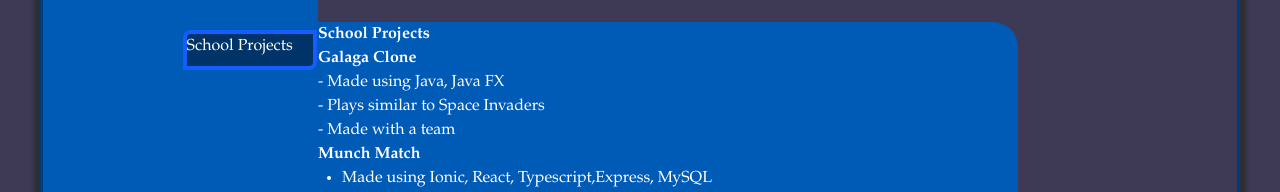
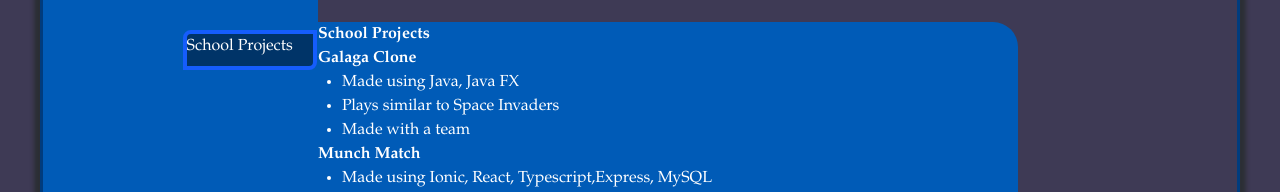
Before and after one commit to scottm213/scottmattera.net, a SvelteKit app: page /work in a window 1280 px wide. Both pictures are taken after a click on the button "School Projects". Shown: the part 226-418 px from the top of the page. Built offline with nearby package versions, Linux system fonts and the light colour scheme.

Commit message:
fix spacing on work page

```diff
--- a/src/routes/work/+page.svelte
+++ b/src/routes/work/+page.svelte
@@ -67,9 +67,11 @@
                     <div class = "workSquare overflow-y-scroll flex flex-col">
                         <h1 class ="font-bold">School Projects</h1>
                         <p class = "font-bold">Galaga Clone</p>
-                        <p>- Made using Java, Java FX <br>
-                        - Plays similar to Space Invaders <br>
-                        - Made with a team</p>
+                        <ul class="list-disc pl-6">
+                            <li>Made using Java, Java FX </li>
+                            <li>Plays similar to Space Invaders</li>
+                            <li>Made with a team</li>
+                        </ul>
                         <p class = "font-bold">Munch Match </p>
                         <ul class="list-disc pl-6">
                             <li>Made using Ionic, React, Typescript,Express, MySQL </li>
@@ -94,9 +96,11 @@
                             <li>Made with a group</li>
                         </ul>
                         <p class = "font-bold">Ghidra & IDA Pro Plugins Research</p>
-                        <p>- A research paper describing different plugins to assist with <br>
-                        reverse engineering and static malware analysis. <br>
-                        - Made with a team</p>
+                        <ul class="list-disc pl-6">
+                            <li>A research paper describing different plugins to assist with <br>
+                            reverse engineering and static malware analysis.</li>
+                            <li>Made with a team </li>
+                        </ul>
 
                     </div>
                 {/if}
@@ -105,10 +109,12 @@
                     <div class = "workSquare overflow-y-scroll flex flex-col">
                         <h1 class = "font-bold">Personal Projects</h1>
                         <p class = "font-bold">SleepZone (in progress)</p>
-                        <p>- Made using Swift, SwiftUI<br>
-                            - Simple iOS app for tracking and recording the amount of hours you sleep <br>
-                            - Uses SwiftData for persistent data tracking <br>
-                            - Made in collaboration</p>
+                        <ul class="list-disc pl-6">
+                        <li>Made using Swift, SwiftUI</li>
+                            <li>Simple iOS app for tracking and recording the amount of hours you sleep</li>
+                            <li>Uses SwiftData for persistent data tracking </li>
+                            <li>Made in collaboration</li>
+                        </ul>
                         <div class="flex items-center gap-2">
                             <a href="/museum" ><img src="/image/povray.png" class="fumo w-10 h-10 " alt="povray"></a><p class = "font-bold">POV-Ray Projects </p>
                         </div>
@@ -174,9 +180,11 @@
         <div class="bg-[#004281] flex flex-col items-center justify-center">
             <h1 class ="font-bold">---School Projects---</h1>
                 <p class = "font-bold">Galaga Clone</p>
-            <p>- Made using Java, Java FX <br>
-                - Plays similar to Space Invaders <br>
-                - Made with a team</p>
+                <ul class="list-disc pl-6">
+                    <li>Made using Java, Java FX </li>
+                    <li> Plays similar to Space Invaders</li>
+                    <li> Made with a team</li>
+                </ul>
                 <p class = "font-bold">Munch Match </p>
                 <ul class="list-disc pl-6">
                     <li>Made using Ionic, React, Typescript,Express, MySQL </li>
@@ -201,17 +209,22 @@
                     <li>Made with a group</li>
                 </ul>
                 <p class = "font-bold">Ghidra & IDA Pro Plugins Research</p>
-            <p>- A research paper describing different plugins to assist with <br>
-                reverse engineering and static malware analysis. <br>
-                - Made with a team</p>
+                <ul class="list-disc pl-6">
+                    <li> A research paper describing different plugins to assist with <br>
+                        reverse engineering and static malware analysis.</li>
+                    <li> Made with a team </li>
+                </ul>
+
 
 
                 <h1 class = "font-bold">---Personal Projects---</h1>
                 <p class = "font-bold">SleepZone (in progress)</p>
-                <p>- Made using Swift, SwiftUI<br>
-                    - Simple iOS app for tracking and recording the amount of hours you sleep <br>
-                    - Uses SwiftData for persistent data tracking <br>
-                    - Made in collaboration</p>
+                <ul class="list-disc pl-6">
+                    <li>Made using Swift, SwiftUI</li>
+                    <li>Simple iOS app for tracking and recording the amount of hours you sleep</li>
+                    <li>Uses SwiftData for persistent data tracking </li>
+                    <li>Made in collaboration</li>
+                </ul>
                 <div class="flex items-center gap-2">
                     <a href="/museum" ><img src="/image/povray.png" class="fumo w-10 h-10 " alt="povray"></a><p class = "font-bold">POV-Ray Projects </p>
                 </div>
```
Lines whose indentation alone changed are shown as unchanged.
